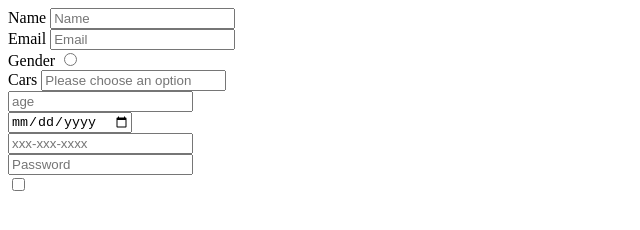
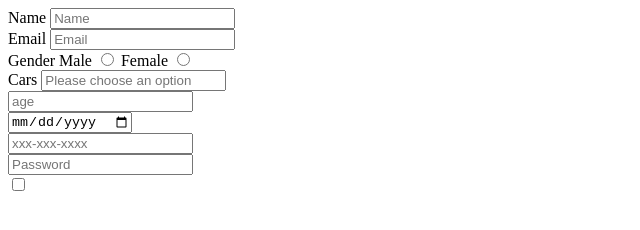
Before and after one commit to acciojob/signup-form-car-codergit-m, a website: page main.html in a window 1280 px wide. Shown: the whole page, without its empty margins (0-640 px from the left). Drawn offline with Linux system fonts and the light colour scheme.

Commit message:
created a submission

```diff
--- a/main.html
+++ b/main.html
@@ -18,7 +18,10 @@
 		<br>
 
 		<label for="gender">Gender</label>
-		<input type="Radio" required="Yes" id="gender_m, gender_f">
+		<label for="Male">Male</label>
+		<input type="Radio" required="Yes" id="gender_m">
+		<label for="female">Female</label>
+		<input type="Radio" required="Yes" id="gender_f">
 		<br>
 
 		<label for="cars">Cars</label>
```
